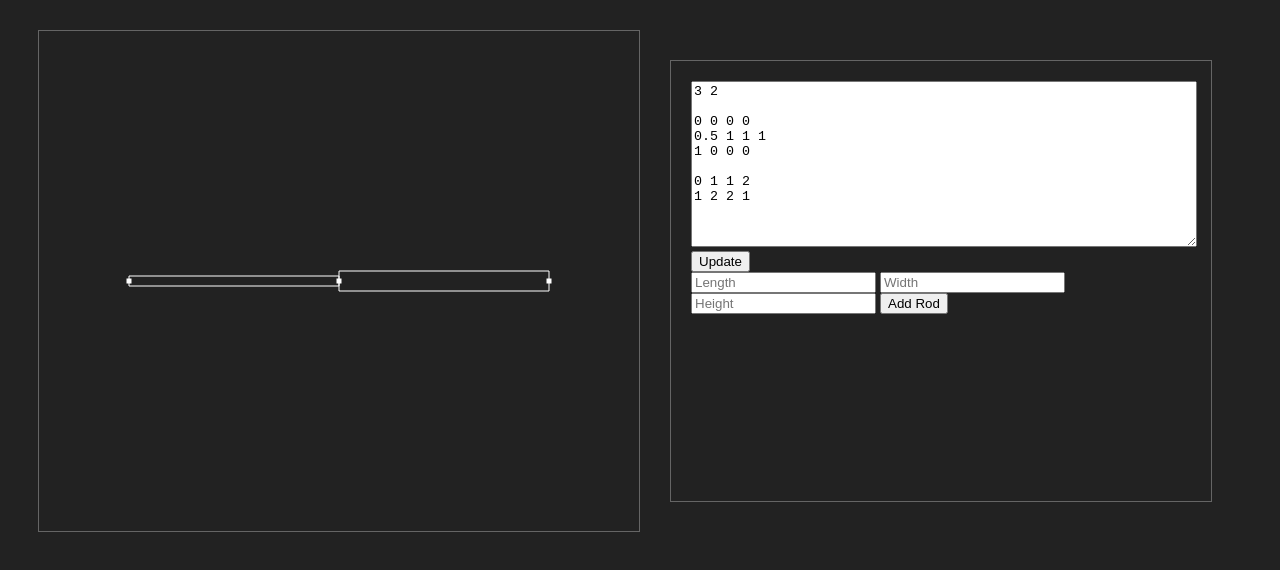
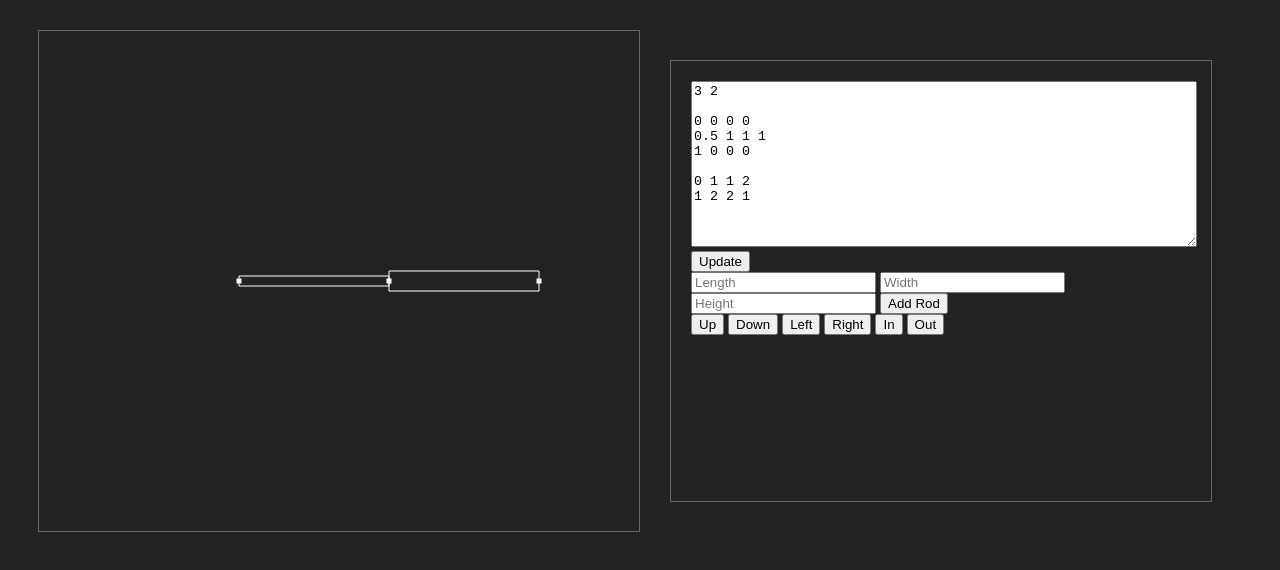
Before and after one commit to foxness/preprocessor, a plain HTML site: page index.html in a window 1280 px wide. Drawn offline with nearby package versions, Linux system fonts and the light colour scheme.

Commit message:
added camera

```diff
--- a/index.html
+++ b/index.html
@@ -19,6 +19,14 @@
                     <input id="rodHeight" placeholder="Height">
                     <button id="addRod" onclick="addRod();">Add Rod</button>
                 </div>
+                <div class="cameraControls">
+                    <button id="upButton" onclick="goUp();">Up</button>
+                    <button id="downButton" onclick="goDown();">Down</button>
+                    <button id="leftButton" onclick="goLeft();">Left</button>
+                    <button id="rightButton" onclick="goRight();">Right</button>
+                    <button id="inButton" onclick="goIn();">In</button>
+                    <button id="outButton" onclick="goOut();">Out</button>
+                </div>
             </div>
         </div>
     </body>
--- a/preprocessor.js
+++ b/preprocessor.js
@@ -32,6 +32,11 @@ let nodeSize = 5
 let canvas = null
 let ctx = null
 
+let camera = {
+    x: -200,
+    y: -250,
+    zoom: 300
+}
 let construction = null
 
 $(document).ready(() =>
@@ -63,6 +68,7 @@ parseConstruction = (raw) =>
         let node = {}
 
         node.x = parseFloat(getNextNumber())
+        node.y = 0
 
         node.xPermit = parseInt(getNextNumber())
         node.yPermit = parseInt(getNextNumber())
@@ -88,41 +94,38 @@ parseConstruction = (raw) =>
     return construction
 }
 
-getConstructionParams = (construction) =>
+// getConstructionParams = (construction) =>
+// {
+//     let xMin = Math.min(...construction.nodes.map(a => a.x))
+//     let xMax = Math.max(...construction.nodes.map(a => a.x))
+
+//     let xSize = xMax - xMin
+
+//     return {
+//         xMin: xMin,
+//         xMax: xMax,
+//         xSize: xSize,
+//     }
+// }
+
+getPointCanvasCoords = (point) =>
 {
-    let xMin = Math.min(...construction.nodes.map(a => a.x))
-    let xMax = Math.max(...construction.nodes.map(a => a.x))
-
-    let xSize = xMax - xMin
-
-    return {
-        xMin: xMin,
-        xMax: xMax,
-        xSize: xSize,
-    }
-}
-
-getNodeCanvasCoords = (constructionParams, node) =>
-{
-    let xMin = constructionParams.xMin
-    let xSize = constructionParams.xSize
-
-    let x = (xSize == 0 ? 0.5 : ((1 - constructionPercentage) / 2) + (node.x - xMin) / xSize * constructionPercentage) * canvas.width
-    let y = 0.5 * canvas.height
+    let x = (point.x * camera.zoom) - camera.x
+    let y = (point.y * camera.zoom) - camera.y
 
     return { x: x, y: y }
 }
 
-drawNode = (constructionParams, node) =>
+drawNode = (node) =>
 {
-    let coords = getNodeCanvasCoords(constructionParams, node)
+    let coords = getPointCanvasCoords(node)
     ctx.fillRect(coords.x - nodeSize / 2, coords.y - nodeSize / 2, nodeSize, nodeSize)
 }
 
-drawRod = (construction, constructionParams, rod) =>
+drawRod = (construction, rod) =>
 {
-    let start = getNodeCanvasCoords(constructionParams, construction.nodes[rod.startNode])
-    let end = getNodeCanvasCoords(constructionParams, construction.nodes[rod.endNode])
+    let start = getPointCanvasCoords(construction.nodes[rod.startNode])
+    let end = getPointCanvasCoords(construction.nodes[rod.endNode])
 
     let rodWidth = rod.width * 10
 
@@ -156,10 +159,8 @@ drawConstruction = (construction) =>
     ctx.fillStyle = "#ffffff"
     ctx.strokeStyle = "#ffffff"
 
-    let constructionParams = getConstructionParams(construction)
-
-    construction.nodes.forEach(node => drawNode(constructionParams, node))
-    construction.rods.forEach(rod => drawRod(construction, constructionParams, rod))
+    construction.nodes.forEach(node => drawNode(node))
+    construction.rods.forEach(rod => drawRod(construction, rod))
 }
 
 clearCanvas = () =>
@@ -191,6 +192,7 @@ addRod = () =>
     let node = {}
 
     node.x = construction.nodes[construction.nodes.length - 1].x + parseFloat(rawLength)
+    node.y = 0
 
     node.xPermit = 0
     node.yPermit = 0
@@ -210,3 +212,39 @@ addRod = () =>
 
     redraw()
 }
+
+goUp = () =>
+{
+    camera.y -= 10
+    redraw()
+}
+
+goDown = () =>
+{
+    camera.y += 10
+    redraw()
+}
+
+goLeft = () =>
+{
+    camera.x -= 10
+    redraw()
+}
+
+goRight = () =>
+{
+    camera.x += 10
+    redraw()
+}
+
+goIn = () =>
+{
+    camera.zoom += 10
+    redraw()
+}
+
+goOut = () =>
+{
+    camera.zoom -= 10
+    redraw()
+}
```
